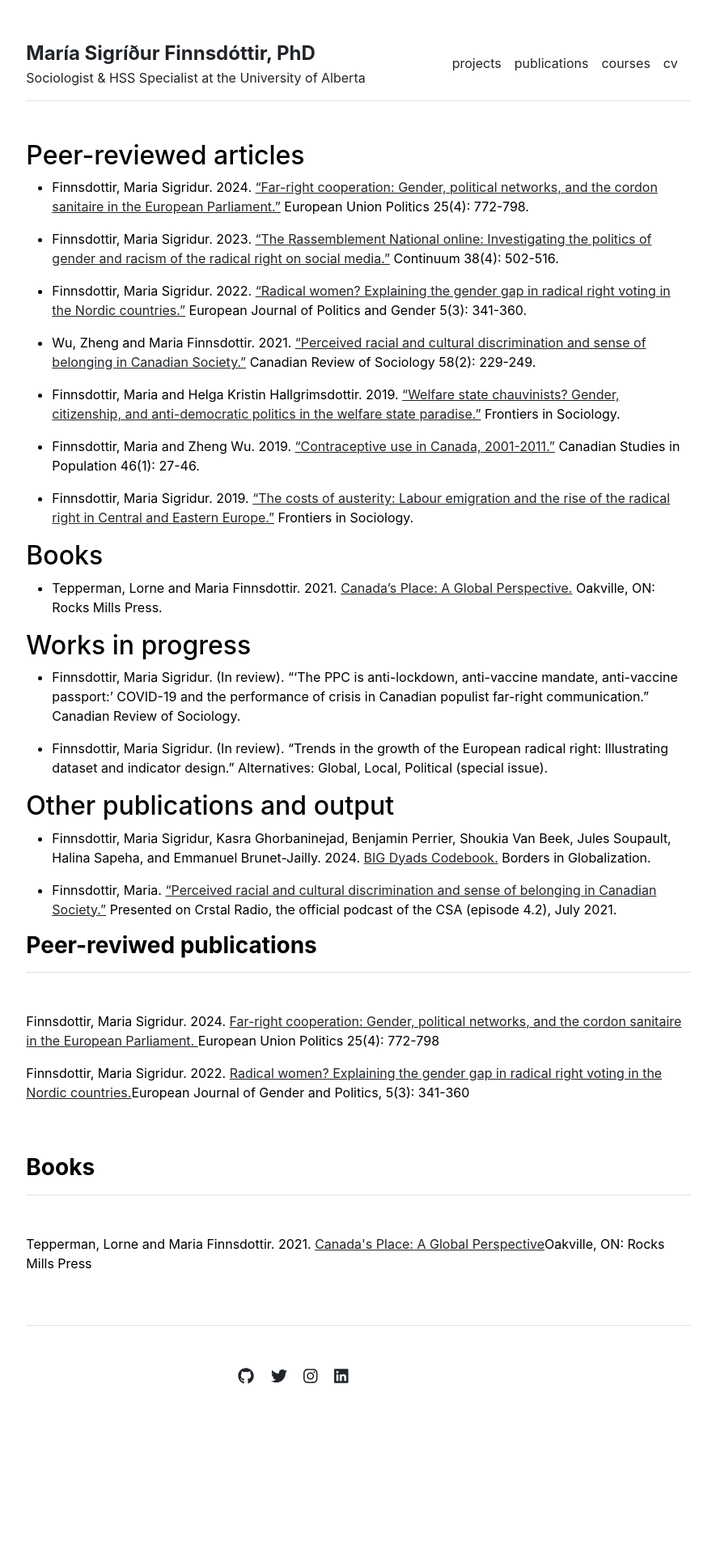
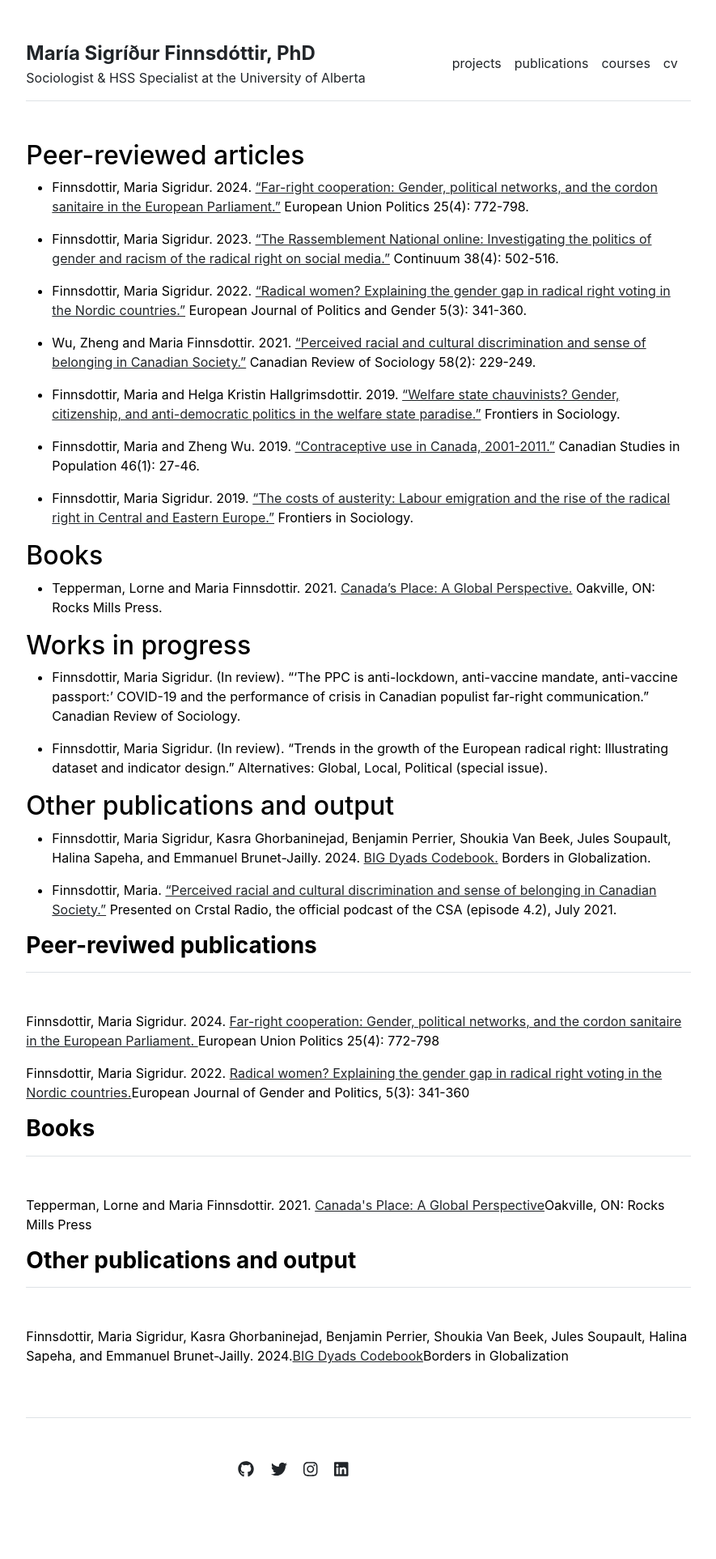
Before and after one commit to finnsdottir/finnsdottir.github.io, a Jekyll site: the page built from publications.md, in a window 1280 px wide. Shown: the whole page at 81% size, without its empty margins (197-1082 px from the left). Built offline with Jekyll 4.4.1, drawn with Linux system fonts in a browser that asks for light colours; before the commit the page ends 1811 px from its top, so only the background shows below that.

Commit message:
fixing pubs again

```diff
--- a/_data/publications.yml
+++ b/_data/publications.yml
@@ -9,3 +9,6 @@ index:
 
 books:
 - {author: 'Tepperman, Lorne and Maria Finnsdottir. 2021.  ', name: "Canada's Place: A Global Perspective", url: 'https://www.rocksmillspress.com/canada-s-place.html', citation: 'Oakville, ON: Rocks Mills Press'}
+
+other:
+- {author: 'Finnsdottir, Maria Sigridur, Kasra Ghorbaninejad, Benjamin Perrier, Shoukia Van Beek, Jules Soupault, Halina Sapeha, and Emmanuel Brunet-Jailly. 2024.', name: 'BIG Dyads Codebook', url: 'https://biglobalization.org/wp-content/uploads/2024/12/Borders-in-Globalization-Database-Codebook_2024.pdf', citation: 'Borders in Globalization'}
--- a/_includes/publications.html
+++ b/_includes/publications.html
@@ -9,12 +9,15 @@
       {% for item in site.data.publications.index %}
         <p>{{ item.author }}<a href="{{ item.url }}">{{ item.name }}</a>{{ item.citation }}</p>
       {% endfor %}
-    {% endif %}
-  </div>
-    <div>
     <h3 class="fw-bold border-bottom pb-3 mb-5">Books</h3>
       {% for item in site.data.publications.books %}
         <p>{{ item.author }}<a href="{{ item.url }}">{{ item.name }}</a>{{ item.citation }}</p>
       {% endfor %}
-  </div>
+    <h3 class="fw-bold border-bottom pb-3 mb-5">Other publications and output</h3>
+      {% for item in site.data.publications.other %}
+        <p>{{ item.author }}<a href="{{ item.url }}">{{ item.name }}</a>{{ item.citation }}</p>
+      {% endfor %}
+
+    {% endif %}
+    </div>
 </div>
```
